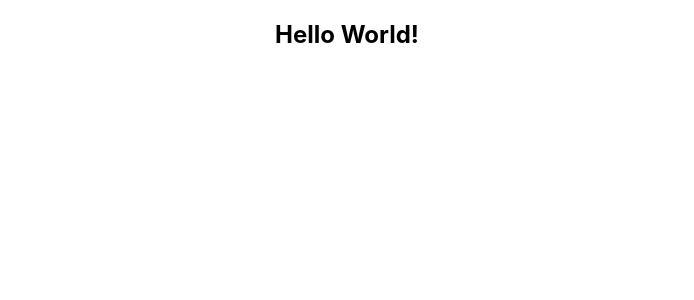
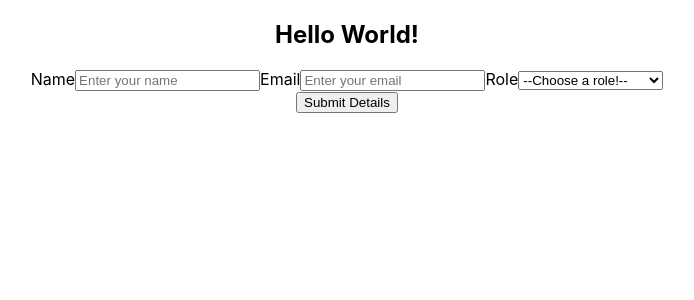
Before and after one commit to bloominstituteoftechnology/team-builder, a React (Create React App) app: page / in a window 1280 px wide. Shown: the top 300 px of the page, without its empty margins (293-987 px from the left). Built offline with nearby package versions, Linux system fonts and the light colour scheme.

Commit message:
Broke when implementing axios

```diff
--- a/package.json
+++ b/package.json
@@ -6,6 +6,7 @@
     "@testing-library/jest-dom": "^5.14.1",
     "@testing-library/react": "^11.2.7",
     "@testing-library/user-event": "^12.8.3",
+    "axios": "^0.23.0",
     "react": "^17.0.2",
     "react-dom": "^17.0.2",
     "react-scripts": "4.0.3",
--- a/src/App.js
+++ b/src/App.js
@@ -1,20 +1,59 @@
-import React, { useState } from 'react';
-import Form from "./Form"
-import './App.css';
+import React, { useEffect, useState } from "react";
+import Form from "./Form";
+import "./App.css";
+import axios from 'axios'
 
 const initialTeamValue = {
-  name: '',
-  email: '',
-  role: ''
-}
+  name: "",
+  email: "",
+  role: "",
+};
 
 function App() {
+  const [teamMembers, setTeamMembers] = useState([]);
+  const [formValues, setFormValues] = useState(initialTeamValue)
+  const [errorText, setErrorText] = useState("");
 
-  const [teamMembers, setTeamMembers] = useState(initialTeamValue)
+  const updateForm = (inputName, inputValue) => {
+    setTeamMembers({ ...teamMembers, [inputName]: inputValue });
+  };
 
+  const submitForm = () => {
+    const newTeamMember = {
+      name: teamMembers.name.trim,
+      email: teamMembers.email.trim,
+      role: teamMembers.role,
+    };
+
+  if (!newTeamMember.name || !newTeamMember.email || newTeamMember.role) {
+    setErrorText('You must complete all fields')
+    return
+  }
+
+  axios
+    .post("fakeapi.com", newTeamMember)
+    .then((res) => {
+      setTeamMembers([res.data, teamMembers])
+      setFormValues(initialTeamValue)
+      setErrorText('')
+    })
+    .catch((err) => {
+    console.error(err)
+    })
+
+    useEffect(() => {
+      axios.get("fakeapi.com").then((res) => setTeamMembers(res.data))
+    })
+}
   return (
     <div className="App">
       <h2>Hello World!</h2>
+      <Form
+        values={teamMembers}
+        update={updateForm}
+        submit={submitForm}
+        errorText={errorText}
+      />
     </div>
   );
 }
--- a/src/Form.js
+++ b/src/Form.js
@@ -0,0 +1,57 @@
+import React from "react";
+
+export default function Form(props) {
+  const { values, update, submit, errorText } = props;
+
+  const onChange = (evt) => {
+    const { name, value } = evt.target;
+
+    update(name, value);
+  };
+
+  const onSubmit = (evt) => {
+    evt.preventDefault();
+    submit();
+  };
+
+  return (
+    <div>
+      <form>
+        <label>
+          Name
+          <input
+            type="text"
+            name="name"
+            value={values.name}
+            onChange={onChange}
+            placeholder="Enter your name"
+          />
+        </label>
+        <label>
+          Email
+          <input
+            type="email"
+            name="email"
+            value={values.email}
+            onChange={onChange}
+            placeholder="Enter your email"
+          />
+        </label>
+        <lable>
+          Role
+          <select value={values.role} name="role" onChange={onChange}>
+            <option value="">--Choose a role!--</option>
+            <option value="front-end">Frnt-end Developer</option>
+            <option value="back-end">Back-End Developer</option>
+            <option value="designer">UI Designer</option>
+            <option value="hacker">Ethical Hacker</option>
+            <option value="freelancer">Freelancer</option>
+          </select>
+        </lable>
+        <div className='submit'>
+            <button>Submit Details</button>
+        </div>
+      </form>
+    </div>
+  );
+}
```
Also changed, not shown: 1 other file (tests, documents, lock files or other folders).
